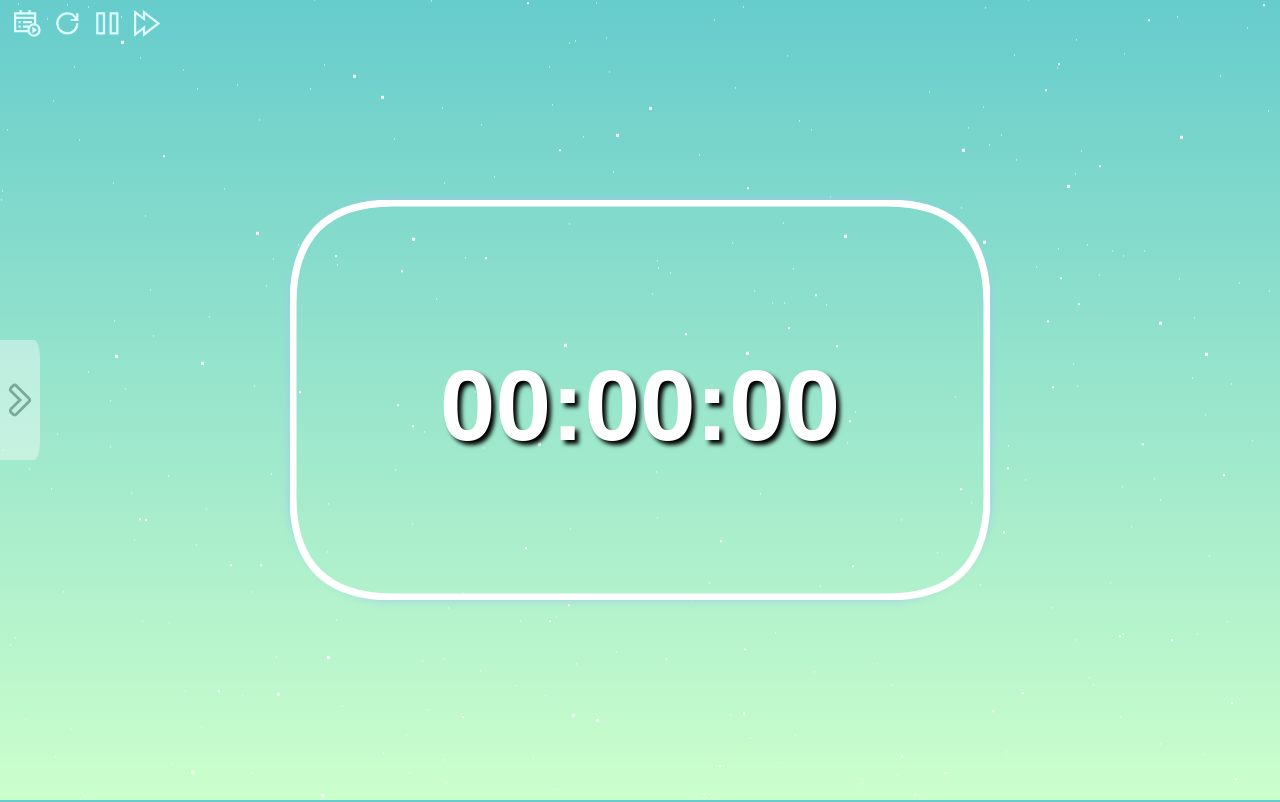
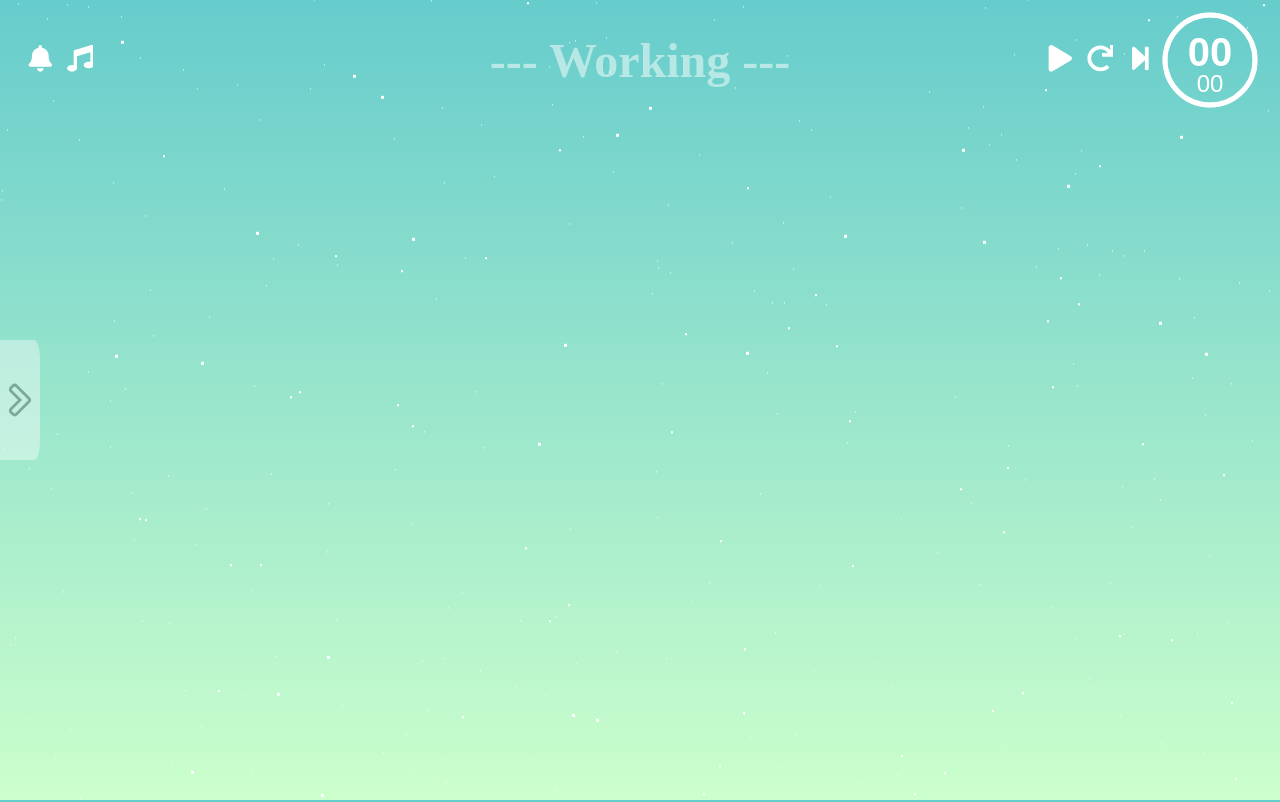
Before and after one commit to Creator-LY/pomodoro, a React (Create React App) app: page / in a window 1280 px wide. Shown: the top 802 px of the page. Built offline with nearby package versions, Linux system fonts and the light colour scheme.

Commit message:
change timer to circular and inside top panel, add bell and music button

```diff
--- a/src/App.js
+++ b/src/App.js
@@ -1,5 +1,4 @@
 import React from 'react';
-import Timer from './Timer';
 import TopPanel from './TopPanel';
 import SidePanel from './SidePanel';
 import { useState, useEffect } from 'react'
@@ -10,45 +9,35 @@ import sound from './alarm.wav'
 
 
 function App() {
-  const [timerSeconds, setTimerSeconds] = useState(0)
-  const [running, setRunning]  = useState(false)
   const [showPanel, setshowPanel] = useState(false)
   const [schedulesList, setScheduleList] = useState([])
-  const [enable, setEnable] = useState(true)
   const [history, setHistory] = useState([])
-  const [animation, setAnimation] = useState(true)
-  const [duration, setDuration] = useState(0)
-  const [resetA, setResetA] = useState(false)
 
+  const [timerSeconds, setTimerSeconds] = useState(0)
+  const [totalTime, setTotalTime] = useState(0)
+  const [running, setRunning]  = useState(false)
+
+  // Slide in animation for Side Panel
   const slideInAnimation = useSpring({
     transform: showPanel ? 'translateX(0)' : 'translateX(-100%)',
   });
 
-
-  const formatTime = (timerSeconds) => {
-    let hours = ("0" + Math.floor(timerSeconds / 3600)).slice(-2)
-    let minutes = ("0" + Math.floor(timerSeconds % 3600 / 60)).slice(-2)
-    let seconds = ("0" + Math.floor(timerSeconds % 3600 % 60)).slice(-2)
-
-    return hours + ":" + minutes + ":" + seconds
-  }
-
+  // Set format "00:00" to seconds
   const toSecond = (formatted) => {
     return parseInt(formatted.slice(0,2)) * 60 + parseInt(formatted.slice(3,5))
   }
 
+  // Timer logic and alarm
   useEffect(() => {
     let interval;
     if (running && timerSeconds !== 0) {
-      setEnable(true)
       interval = setInterval(() => {
         setTimerSeconds(timerSeconds => timerSeconds - 1)
       }, 1000)
-    } else if (timerSeconds === 0 && schedulesList.length >= 1 && running && enable) {
+    } else if (timerSeconds === 0 && schedulesList.length >= 1 && running) {
       let arr = [...schedulesList]
       arr.shift()
       setScheduleList(arr)
-      setEnable(false)
       setTimeout(() => { document.getElementById("audio").load() }, 2500)
       document.getElementById("audio").play()
 
@@ -58,30 +47,25 @@ function App() {
     return () => {
       clearInterval(interval)
     }
-  }, [running, timerSeconds, schedulesList, enable])
+  }, [running, timerSeconds, schedulesList])
+
 
   useEffect(() => {
     try {
       setTimerSeconds(toSecond(schedulesList[0].time))
-      setDuration(toSecond(schedulesList[0].time) * 1000)
+      setTotalTime(toSecond(schedulesList[0].time)) // fixed
     } catch {
       setTimerSeconds(0)
-      setDuration(0)
+      setTotalTime(0)
     }
   }, [schedulesList])
 
   const startTime = () => {
-    if (!running) {
-      setRunning(!running)
-      setAnimation(false)
-    }
+    setRunning(true)
   }
 
   const stopTime = () => {
-    if (running) {
-      setRunning(!running)
-      setAnimation(true)
-    }
+    setRunning(false)
   }
 
   const toggleOverlay = () => {
@@ -149,6 +133,7 @@ function App() {
     }
     setHistory(arr)
   }
+
   const moveDown = (index) => {
     let arr = [...schedulesList]
     if (index !== schedulesList.length-1) {
@@ -164,27 +149,22 @@ function App() {
     }
     setHistory(arr)
   }
+
   const updateSchedule = (index, schedule) => {
     let arr = [...schedulesList]
     arr[index] = schedule
     setScheduleList(arr)
     setHistory(arr)
   }
+
   const reset = () => {
-    if (duration === 0) {
-      setDuration(Infinity)
-    }
+    setRunning(false)
     setScheduleList(history)
     try {
       setTimerSeconds(toSecond(schedulesList[0].time))
     } catch {
       setTimerSeconds(0)
     }
-    setRunning(false)
-    setResetA(true)
-    setAnimation(false)
-    setTimeout(() => { setResetA(false); setAnimation(true) }, 0)
-
   }
 
   const forward = () => {
@@ -193,9 +173,6 @@ function App() {
       let arr = [...schedulesList]
       arr.shift()
       setScheduleList(arr)
-      setResetA(true)
-      setAnimation(false)
-      setTimeout(() => { setResetA(false); setAnimation(true) }, 0)
     }
   }
 
@@ -206,19 +183,17 @@ function App() {
       <div id="stars2"></div>
       <div id="stars3"></div>
 
-      <TopPanel onStop={stopTime} onOverlay={toggleOverlay} onReset={reset} onForward={forward} schedulesList={schedulesList} />
-
-      <Timer className="center-on-page" time={formatTime(timerSeconds)} onStart={startTime} running={running} animation={animation}
-      duration={duration} reset={resetA} />
+      <TopPanel remainingTime={timerSeconds} totalTime={totalTime} running={running}
+        onStart={startTime} onStop={stopTime} onReset={reset} onForward={forward} />
 
       <div className="side-button" onClick={toggleOverlay}>
-        <FaAngleRight className="side-button-icon" size="3em" cursor="pointer" />
+        <FaAngleRight className="side-button-icon" size="3em" />
       </div>
 
-      <animated.div style={{ ...slideInAnimation, height: '100vh' }}>
+      { showPanel ? <animated.div style={{ ...slideInAnimation, height: '100vh' }}>
         <SidePanel onOverlay={toggleOverlay} schedulesList={schedulesList} onPomo={setPomo} addTask={addTask.bind(this)}
         moveUp={moveUp.bind(this)} moveDown={moveDown.bind(this)} updateSchedule={updateSchedule.bind(this)} />
-      </animated.div>
+      </animated.div> : null }
 
       <audio id="audio" src={sound} hidden={true} type="audio/wav"></audio>
     </div>
--- a/src/SidePanel.css
+++ b/src/SidePanel.css
@@ -1,3 +1,9 @@
+.sidepanel {
+    background-color: #FFFFCC;
+    width: 100%;
+    height: 100%;
+}
+
 .leftpanel {
     position: fixed;
     top: 0;
--- a/src/SidePanel.js
+++ b/src/SidePanel.js
@@ -20,7 +20,7 @@ export default function Schedules({onOverlay, schedulesList, onPomo, addTask, mo
         }
     }
     return (
-        <div style={{ backgroundColor: '#FFFFCC', width: '100%', height: '100%' }}>
+        <div className="sidepanel">
             <div className="leftpanel">
                 <span className="header">
                    <p id="header-id">Schedules</p>
@@ -38,7 +38,7 @@ export default function Schedules({onOverlay, schedulesList, onPomo, addTask, mo
                     })}
                 </ul>
             </div>
-            {/* <div className="rightpanel">
+            <div className="rightpanel">
                 <button className="circle" id="time-5" onClick={() => addTask(5)}>5 mins</button>
                 <button className="circle" id="time-10" onClick={() => addTask(10)}>10 mins</button>
                 <button className="circle" id="time-15" onClick={() => addTask(15)}>15 mins</button>
@@ -49,7 +49,7 @@ export default function Schedules({onOverlay, schedulesList, onPomo, addTask, mo
                 <button className="circle" id="time-60" onClick={() => addTask(60)}>60 mins</button>
                 <button className="circle" id="time-pomodoro" onClick={onPomo}>Pomodoro</button>
             </div>
-            { showEdit ? <Edit index={index} content={schedule} onToggle={toggleEdit.bind(this)} onUpdate={updateSchedule} /> : null } */}
+            { showEdit ? <Edit index={index} content={schedule} onToggle={toggleEdit.bind(this)} onUpdate={updateSchedule} /> : null }
         </div>
     )
 }
--- a/src/Timer.css
+++ b/src/Timer.css
@@ -1,56 +1,37 @@
 .time-line {
-    width: 700px;
-    height: 400px;
-    line-height: 400px;
+    font-family: sans-serif;
+    width: 100px;
+    height: 100px;
     outline: none;
+    overflow: hidden;
     text-align: center;
-    box-shadow: 0 0 10px #9ecaed;
-    border-radius: 100px;
-}
-#animate {
-    position: absolute;
-    top: 50%;
-    left: 0%;
-    position: relative;
-    top: 0px;
-    right: 0px;
-    width: 700px;
-    height: 400px;
-    transform: rotateY(180deg) rotateZ(360deg);
-}
-#animate path {
-    fill: none;
-    stroke: white;
-    stroke-width: 7px;
-    stroke-dasharray: 2022px;
-    stroke-dashoffset: 0px;
-    stroke-linecap: round;
 }
 
-span {
+.timer-wrapper {
+    position: relative;
+}
+
+.timer-base {
+    stroke: #ffffff8b;
+    stroke-width: 5;
+    fill: transparent;
+}
+
+.minute {
     position: absolute;
-    top: 80%;
+    top: 40%;
     left: 50%;
-    transform: translate(-50%, -150%);
-    display: inline-block;
-    vertical-align: middle;
-    line-height: normal;
-    width: 100%;
+    transform: translate(-50%, -50%);
     color: white;
+    font-size: 2.5rem;
     font-weight: bold;
-    font-size: 100px;
-    font-family: Arial, Helvetica, sans-serif;
-    text-shadow: 4px 4px 4px black;
 }
-#start-button {
+
+.second {
     position: absolute;
-    top: 80%;
+    bottom: 15%;
     left: 50%;
-    transform: translate(-50%,-50%);
-    width: 50px;
-    height: 50px;
-    margin: 0;
-    border: 0;
-    padding: 0;
-    background: 0%;
+    transform: translateX(-50%);
+    color: white;
+    font-size: 1.5rem;
 }
--- a/src/Timer.js
+++ b/src/Timer.js
@@ -1,47 +1,55 @@
 import './Timer.css'
-import { VscDebugStart } from 'react-icons/vsc'
 import React from 'react'
-import { useSpring, animated } from 'react-spring'
+import { useState, useEffect } from 'react'
+import { useSpring, animated } from 'react-spring';
 
-export default function Timer({time, onStart, running, animation, duration, reset}) {
-    const props = useSpring({
-        from: {
-            strokeDashoffset: "0px",
-        },
-        to: {
-            strokeDashoffset: "2022px",
-        },
-        enter: {
-            strokeDashoffset: "0px",
-        },
-        leave: {
-            strokeDashoffset: "0px",
-        },
-        loop: true,
-        config: { duration: duration },
-        pause: animation,
-        reset: reset,
-        onReset: () => {console.log("reset")}
-     })
+export default function Timer({remainingTime, totalTime}) {
+    const [minute, setMinute] = useState(0);
+    const [second, setSecond] = useState(0);
+    const [blinkColor, setBlinkColor] = useState(false);
+
+    useEffect(() => {
+        setMinute(Math.floor(remainingTime / 60));
+        setSecond(remainingTime % 60);
+
+        if (remainingTime === 0 && totalTime !== 0) {
+            let blinkCount = 4;
+            const blinkInterval = setInterval(() => {
+                setBlinkColor((prevColor) => !prevColor);
+                blinkCount--;
+
+                if (blinkCount === 0) {
+                    clearInterval(blinkInterval);
+                }
+            }, 500);
+        }
+    }, [remainingTime, totalTime]);
+
+    const circleRadius = 45;
+    const circleCircumference = 2 * Math.PI * circleRadius;
+    const progress = totalTime > 0 ? circleCircumference - ((totalTime - remainingTime) / totalTime) * circleCircumference : circleCircumference;
+
+    const animatedPathProps = useSpring({
+        strokeDashoffset: progress !== circleCircumference ? circleCircumference - progress : 0,
+        strokeDasharray: circleCircumference,
+        stroke: remainingTime === 0 ? (blinkColor ? '#ff7675' : 'white') : (remainingTime <= 0.1 * totalTime ? '#fdcb6e' : 'white'),
+        config: { duration: remainingTime === 0 ? 0 : 1000 }
+    });
 
     return (
-        <div className="center-on-page">
-            <div className="time-line">
-                <svg id="animate">
-                    <animated.path d="M350 3
-                            h247
-                            q100 0 100 100
-                            v194
-                            q0 100 -100 100
-                            h-494
-                            q-100 0 -100 -100
-                            v-194
-                            q0 -100 100 -100
-                            h247
-                            Z"  style={props}/>
+        <div className="time-line">
+            <div className="timer-wrapper">
+                <svg style={{transform: "rotateY(-180deg) rotateZ(-90deg)"}} viewBox="0 0 100 100">
+                    <circle className="timer-base" cx="50" cy="50" r={circleRadius} />
+                    <animated.circle cx="50" cy="50" r={circleRadius}
+                        strokeWidth="5" strokeLinecap="round" fill="transparent" style={animatedPathProps}></animated.circle>
                 </svg>
-                <span>{time}</span>
-                {(!running && time !== "00:00:00") && (<button onClick={onStart}><VscDebugStart color="white" id="start-button" size="2em" cursor="pointer"  /></button>)}
+                <div className="minute">
+                    {minute.toString().padStart(2, '0')}
+                </div>
+                <div className="second">
+                    {second.toString().padStart(2, '0')}
+                </div>
             </div>
         </div>
     )
--- a/src/TopPanel.css
+++ b/src/TopPanel.css
@@ -1,93 +1,68 @@
 .top-panel {
+    top: 0;
     position: fixed;
-    top: 0;
     width: 100%;
+    height: auto;
+    display: flex;
+    justify-content: space-between;
+    align-items: center;
     overflow: hidden;
-    height: 50px;
     background-color: transparent;
 }
-.icon path {
-    stroke: lightcyan;
+
+.left-section,
+.middle-section,
+.right-section {
+  padding: 10px 20px;
 }
-.icon polygon {
-    stroke:  lightcyan;
+
+.middle-section {
+    flex-grow: 1;
+    display: flex;
+    justify-content: center;
+    align-items: center;
+    font-size: 3em;
+    font-weight: bold;
+    color: white;
+    opacity: 0.5;
+    transition: opacity 0.2s ease;
 }
-.icon {
-    margin: 10px;
-    margin-right: -5px;
+
+.middle-section:hover {
+    opacity: 1;
+    text-shadow: 0 0 30px #ffffff8b;
 }
+
+.left-section,
+.right-section {
+  flex: 1;
+  display: flex;
+  align-items: center;
+}
+
+.left-section {
+    justify-content: left;
+}
+
+.right-section {
+    justify-content: right;
+}
+
 .icon-button {
     width: 40px;
-    height: 50px;
+    height: 40px;
     margin: 0;
     border: 0;
     padding: 0;
-    background: 0%;
-}
-.work-circle {
-    position: relative;
-    display: inline-grid;
-    top: -10px;
-    left: 50px;
-    height: 25px;
-    width: 25px;
-    border-radius: 50%;
-    margin-left: 20px;
-    transition: 1s ease-in-out;
+    background: transparent;
+    color: white;
     cursor: pointer;
 }
-.work-circle:hover {
-    box-shadow: 0 0 10px #9ecaed;
+
+.cross-icon {
+    position: absolute;
+    display: block;
+    transform: translate(25%, -80%);
+    font-size: 3em;
+    color: #ff7675;
 }
-.left-border {
-    height: 50px;
-    position: relative;
-    display: inline-grid;
-    grid-template-columns: [main-start] 1fr [content-start] 1fr;
-    grid-template-rows: [main-start] 25px [content-start] 25px;
-    top: -30px;
-    left: 40px;
-    width: 170px;
-    border-left: solid;
-    border-width: thick;
-    padding: 3px;
-    margin-left: 10px;
-    cursor: default;
-}
-#status {
-    position: relative;
-    display: inline-grid;
-    grid-column-start: main-start;
-    grid-row-start: main-start;
-    width: 60px;
-    margin: 0;
-    padding-left: 5px;
-    padding-top: 5px;
-    font-family: 'Franklin Gothic Medium', 'Arial Narrow', Arial, sans-serif;
-    color: white;
-}
-#time {
-    position: relative;
-    display: inline-grid;
-    grid-column-start: content-start;
-    grid-row-start: main-start;
-    width: 40px;
-    margin: 0;
-    padding-top: 5px;
-    font-family: 'Franklin Gothic Medium', 'Arial Narrow', Arial, sans-serif;
-    color: white;
-}
-#text {
-    position: relative;
-    display: grid;
-    grid-column-start: main-start;
-    grid-column-end: content-end;
-    grid-row-start: content-start;
-    margin: 0;
-    padding-left: 5px;
-    padding-top: 5px;
-    height: 22.5px;
-    font-family: 'Franklin Gothic Medium', 'Arial Narrow', Arial, sans-serif;
-    color: white;
-    overflow: hidden;
-}
--- a/src/TopPanel.js
+++ b/src/TopPanel.js
@@ -1,42 +1,37 @@
+import Timer from './Timer';
+import { useState } from 'react'
 import './TopPanel.css'
-import { GrSchedulePlay, GrPowerReset, GrFastForward, GrPause } from 'react-icons/gr';
-import { useState, useEffect } from 'react'
+import { FaPlay, FaPause, FaRedo, FaStepForward, FaBell, FaMusic } from 'react-icons/fa'
 
 
-export default function TopPanel({ onStop, onSchedule, onReset, onForward, schedulesList }) {
-    const [displayWork, setDisplayWork] = useState([])
-    const [laterWork, setLaterWork] = useState([])
+export default function TopPanel({ remainingTime, totalTime, running, onStart, onStop, onReset, onForward }) {
+    const [isBellDisable, setBellDisable] = useState(false);
+    const [isMusicDisable, setMusicDisable] = useState(false);
 
-    useEffect(() => {
-        let arr = [...schedulesList].slice(0, 2)
-        setDisplayWork(arr)
-        let arr2 = [...schedulesList].slice(2)
-        let arr3 = []
-        for (let i=0; i<arr2.length; i++) {
-            let dict = {}
-            dict.status = arr2[i].status
-            dict.id = i + new Date().getTime()
-            arr3.push(dict)
-        }
-        setLaterWork(arr3)
-    }, [schedulesList])
+    const handleBellClick = () => {
+        setBellDisable(!isBellDisable);
+    };
+
+      const handleMusicClick = () => {
+        setMusicDisable(!isMusicDisable);
+    };
 
     return (
         <div className="top-panel">
-            <button className="icon-button" onClick={onSchedule}><GrSchedulePlay className="icon" size="2em" cursor="pointer" /></button>
-            <button className="icon-button" onClick={onReset}><GrPowerReset className="icon" size="2em" cursor="pointer" /></button>
-            <button className="icon-button" onClick={onStop}><GrPause className="icon" size="2em" cursor="pointer" /></button>
-            <button className="icon-button" onClick={onForward}><GrFastForward className="icon" size="2em" cursor="pointer" /></button>
-            {displayWork.map((work) => {
-                return <div key={displayWork.indexOf(work)} className="left-border" style={{ borderColor: work.status ? 'orange' : 'rgb(51, 102, 255)' }}>
-                            <p id="status">{work.status ? 'Work' : 'Rest'}</p>
-                            <p id="time">{work.time}</p>
-                            <p id="text">{work.description}</p>
-                       </div>
-            })}
-            {laterWork.map((status) => {
-                return <div key={"status" + status.id} className="work-circle" style={{ backgroundColor: status.status ? 'orange' : 'rgb(66, 84, 245)' }}></div>
-            })}
+            <div className="left-section">
+                <button className="icon-button" onClick={handleBellClick}><FaBell size="2em" />{isBellDisable && <span className="cross-icon">X</span>}</button>
+                <button className="icon-button" onClick={handleMusicClick}><FaMusic size="2em" />{isMusicDisable && <span className="cross-icon">X</span>}</button>
+            </div>
+            <div className="middle-section">--- Working ---</div>
+            <div className="right-section">
+                { running ? <button className="icon-button" onClick={onStop}><FaPause size="2em" /></button>
+                  : <button className="icon-button" onClick={onStart}><FaPlay size="2em" /></button>}
+
+                <button className="icon-button" onClick={onReset}><FaRedo size="2em" /></button>
+                <button className="icon-button" onClick={onForward}><FaStepForward size="2em" /></button>
+
+                <Timer remainingTime={remainingTime} totalTime={totalTime} />
+            </div>
         </div>
     )
 }
```
Also changed, not shown: src/App.css.
